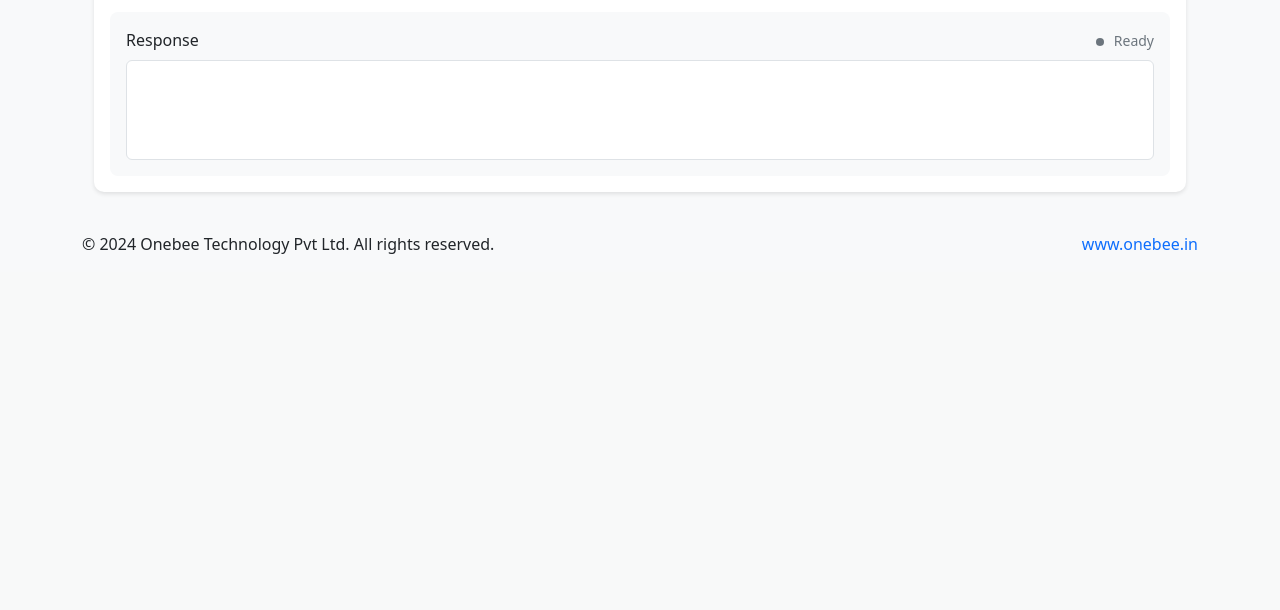
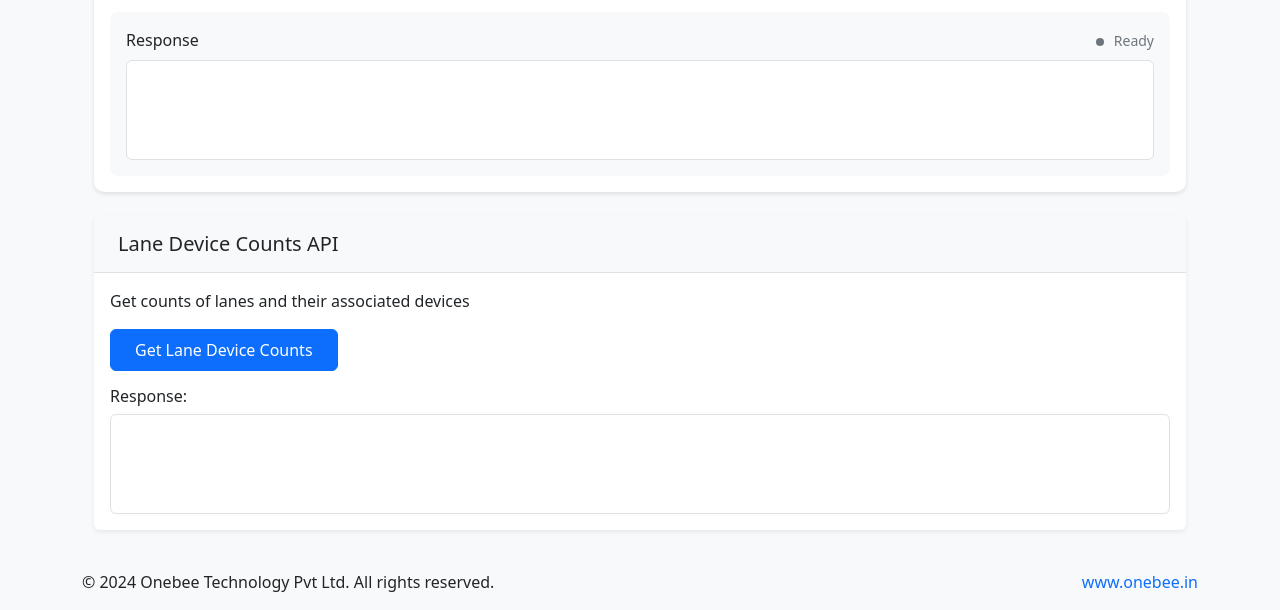
Before and after one commit to karthiknexoplus/Onebee, a Flask app: page /api-test in a window 1280 px wide. Shown: the part 2750-3360 px from the top of the page. Before the commit the page ends 3004 px from the top, so only its background shows below. Run offline with Flask 3, Linux system fonts and the light colour scheme; a user stored in the database is signed in; some libraries are stand-ins or nearby versions.

Commit message:
Add Lane Device Counts API test section to API test page

```diff
--- a/templates/api_test.html
+++ b/templates/api_test.html
@@ -273,6 +273,21 @@
             </div>
         </div>
     </div>
+
+    <!-- Lane Device Counts API -->
+    <div class="card mb-4">
+        <div class="card-header">
+            <h5 class="mb-0">Lane Device Counts API</h5>
+        </div>
+        <div class="card-body">
+            <p>Get counts of lanes and their associated devices</p>
+            <button type="button" class="btn btn-primary" id="getLaneDeviceCounts">Get Lane Device Counts</button>
+            <div class="mt-3">
+                <h6>Response:</h6>
+                <div class="response-box" id="laneDeviceCountsResponse"></div>
+            </div>
+        </div>
+    </div>
 </div>
 
 <style>
@@ -497,6 +512,20 @@ document.addEventListener('DOMContentLoaded', function() {
             document.getElementById('healthCheckResponse')
         );
     });
+
+    // Lane Device Counts API
+    document.getElementById('getLaneDeviceCounts').addEventListener('click', async function() {
+        const responseBox = document.getElementById('laneDeviceCountsResponse');
+        responseBox.textContent = 'Loading...';
+
+        try {
+            const response = await fetch('/api/lane-device-counts');
+            const data = await response.json();
+            responseBox.textContent = JSON.stringify(data, null, 2);
+        } catch (error) {
+            responseBox.textContent = `Error: ${error.message}`;
+        }
+    });
 });
 </script>
 {% endblock %}
```
